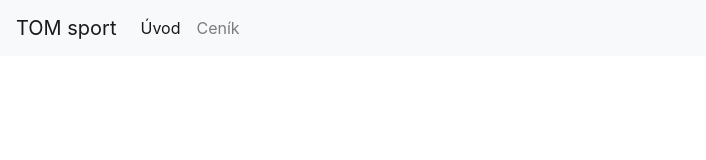
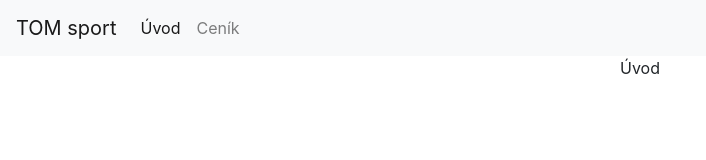
Before and after one commit to pschoffer/tomsport-websites, a React (Create React App) app: page / in a window 1280 px wide. Shown: the top 160 px of the page, without its empty margins (0-706 px from the left). Built offline with nearby package versions, Linux system fonts and the light colour scheme.

Commit message:
Change content

```diff
--- a/src/App.js
+++ b/src/App.js
@@ -30,10 +30,16 @@ class App extends Component {
     this.setState({ sites: newSites });
   };
 
+  renderContent = () => {
+    const active = this.state.sites.filter(site => site.isActive)[0];
+    return active.title;
+  };
+
   render() {
     return (
       <div className="App">
         <NavBar sites={this.state.sites} onChange={this.handleChange} />
+        {this.renderContent()}
       </div>
     );
   }
```
